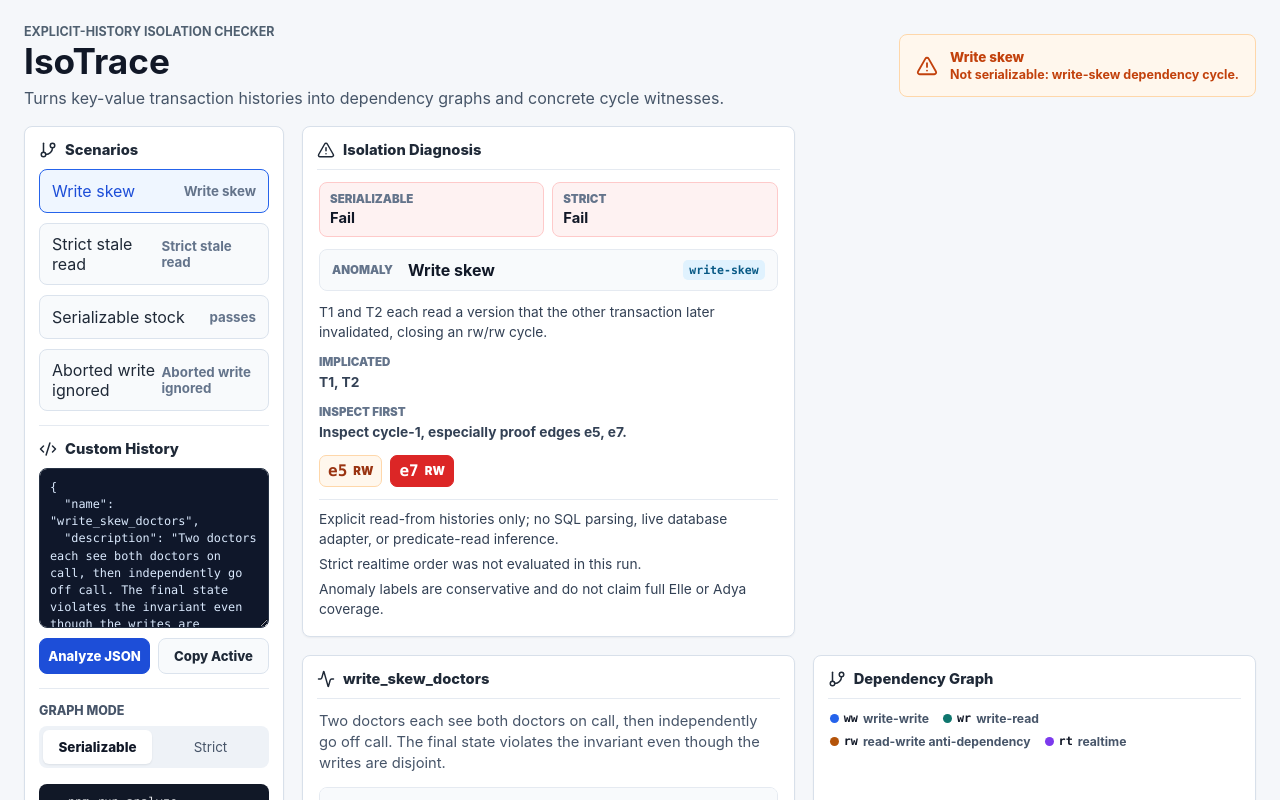
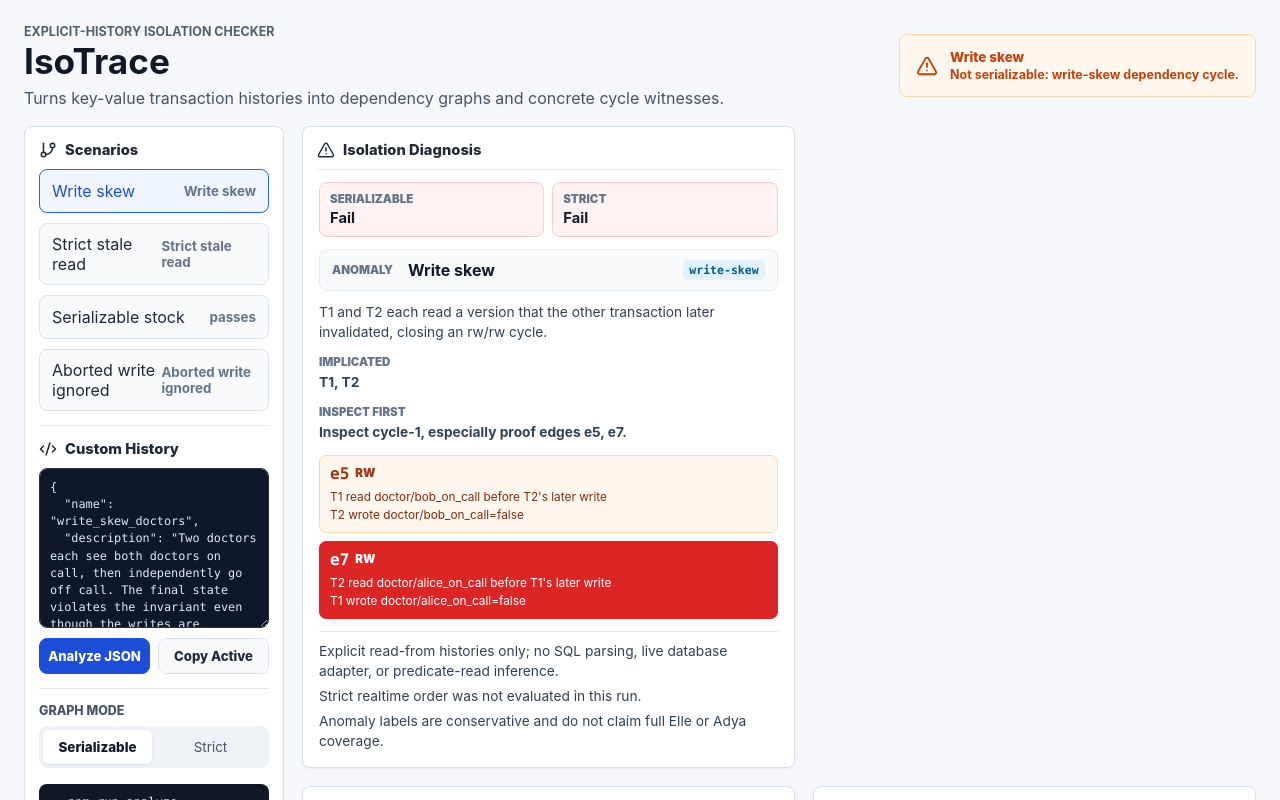
Before and after one commit to Taz33m/isotrace, a React (Vite) app: page / in a window 1280 px wide. Shown: the top 800 px of the page. Built offline with nearby package versions, Linux system fonts and the light colour scheme.

Commit message:
Show proof facts in verdict panel

```diff
--- a/src/App.tsx
+++ b/src/App.tsx
@@ -268,18 +268,24 @@ function VerdictPanel({
         <span>Inspect first</span>
         <strong>{verdict.inspectFirst}</strong>
       </div>
-      {verdict.evidence.edgeIds.length > 0 ? (
+      {verdict.evidence.proofEdges.length > 0 ? (
         <div className="proofEdgeList" aria-label="Verdict proof edge sequence">
-          {verdict.evidence.edgeIds.map((edgeId, index) => (
+          {verdict.evidence.proofEdges.map((proofEdge) => (
             <button
-              className={selectedEdgeId === edgeId ? "selected" : ""}
-              data-testid={`verdict-edge-${edgeId}`}
-              key={edgeId}
-              onClick={() => onSelectEdge(edgeId)}
+              className={selectedEdgeId === proofEdge.edgeId ? "selected" : ""}
+              data-testid={`verdict-edge-${proofEdge.edgeId}`}
+              key={proofEdge.edgeId}
+              onClick={() => onSelectEdge(proofEdge.edgeId)}
               type="button"
             >
-              <code>{edgeId}</code>
-              <span>{verdict.evidence.edgeKinds[index]}</span>
+              <span className="proofEdgeHead">
+                <code>{proofEdge.edgeId}</code>
+                <span>{proofEdge.edgeKind}</span>
+              </span>
+              <span className="proofEdgeFacts">
+                <span>{proofEdge.sourceFact}</span>
+                <span>{proofEdge.targetFact}</span>
+              </span>
             </button>
           ))}
         </div>
--- a/src/smoke/ui-smoke.ts
+++ b/src/smoke/ui-smoke.ts
@@ -218,6 +218,8 @@ async function verifyWorkbench(page: Page, url: string): Promise<void> {
   await page.getByTestId("verdict-panel").filter({ hasText: "Write skew" }).waitFor({ state: "visible" });
   await page.getByTestId("verdict-panel").filter({ hasText: "write-skew" }).waitFor({ state: "visible" });
   await page.getByTestId("verdict-panel").filter({ hasText: "T1, T2" }).waitFor({ state: "visible" });
+  await page.getByTestId("verdict-panel").filter({ hasText: "T1 read doctor/bob_on_call before T2's later write" }).waitFor({ state: "visible" });
+  await page.getByTestId("verdict-panel").filter({ hasText: "T2 wrote doctor/bob_on_call=false" }).waitFor({ state: "visible" });
   const firstVerdictEdge = page.locator("[data-testid^='verdict-edge-']").first();
   await firstVerdictEdge.waitFor({ state: "visible" });
   await firstVerdictEdge.click();
--- a/src/styles.css
+++ b/src/styles.css
@@ -443,21 +443,21 @@ h1 {
 }
 
 .proofEdgeList {
-  display: flex;
-  flex-wrap: wrap;
+  display: grid;
   gap: 8px;
 }
 
 .proofEdgeList button {
-  align-items: center;
+  align-items: start;
   background: #fff7ed;
   border: 1px solid #fed7aa;
   border-radius: 7px;
   color: #9a3412;
-  display: inline-flex;
-  gap: 6px;
-  min-height: 32px;
-  padding: 5px 8px;
+  display: grid;
+  gap: 7px;
+  min-height: 44px;
+  padding: 8px 10px;
+  text-align: left;
 }
 
 .proofEdgeList button.selected {
@@ -471,10 +471,28 @@ h1 {
   font-weight: 900;
 }
 
-.proofEdgeList span {
+.proofEdgeHead {
+  align-items: center;
+  display: inline-flex;
+  gap: 6px;
+}
+
+.proofEdgeHead span {
   font-size: 0.72rem;
   font-weight: 900;
   text-transform: uppercase;
+}
+
+.proofEdgeFacts {
+  color: #7c2d12;
+  display: grid;
+  font-size: 0.74rem;
+  gap: 2px;
+  line-height: 1.35;
+}
+
+.proofEdgeList button.selected .proofEdgeFacts {
+  color: #ffffff;
 }
 
 .diagnosisLimitations {
```
